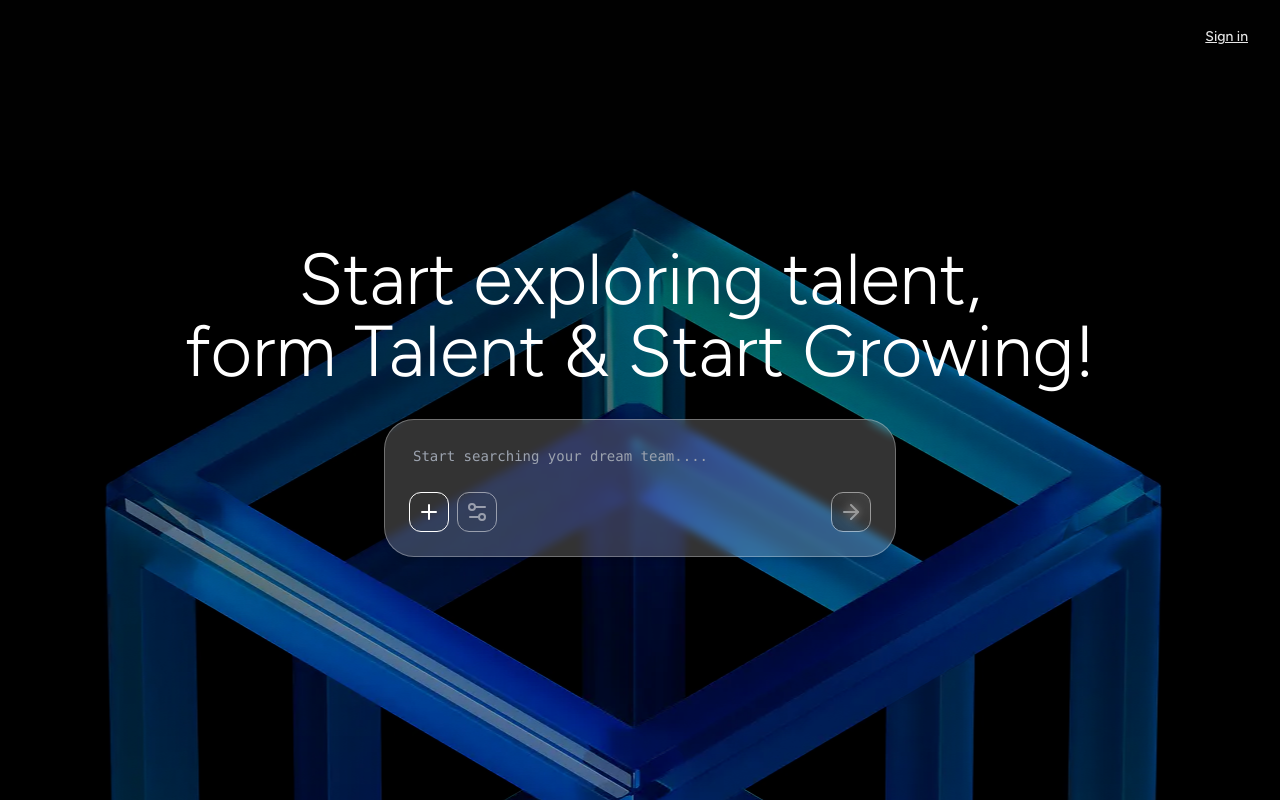
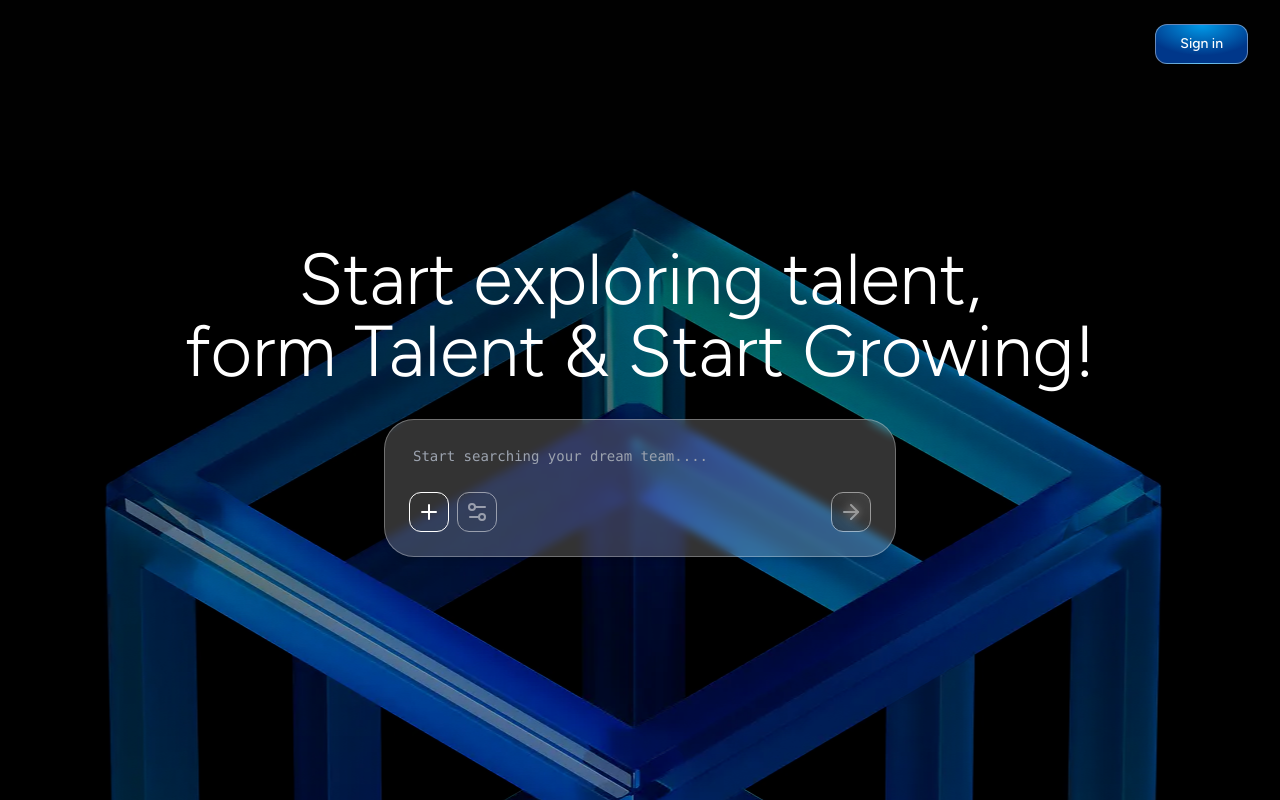
Before and after one commit to TezzeractTeams/TezzeractApp, a React (Vite) app in the folder client/: page / in a window 1280 px wide. Built offline with nearby package versions, Linux system fonts and the light colour scheme; no server answers.

Commit message:
add name

```diff
--- a/client/src/features/home/pages/HomePage.tsx
+++ b/client/src/features/home/pages/HomePage.tsx
@@ -3,14 +3,30 @@ import { useNavigate } from "react-router-dom";
 import { Button } from "@/shared/components/ui/Button";
 import { Input } from "@/shared/components/ui/Input";
 import { ArrowRight, Plus, Settings2, Loader2 } from "lucide-react";
-import { useOidcSession } from "@/shared/hooks/useOidcSession";
+import { useOidcSession, type OidcClaims } from "@/shared/hooks/useOidcSession";
 
+function displayNameFromClaims(claims: OidcClaims | null): string {
+  if (typeof claims?.name === "string" && claims.name.trim()) {
+    return claims.name.trim();
+  }
+  if (
+    typeof claims?.preferred_username === "string" &&
+    claims.preferred_username.trim()
+  ) {
+    return claims.preferred_username.trim();
+  }
+  if (typeof claims?.email === "string" && claims.email.trim()) {
+    return claims.email.trim();
+  }
+  return "Account";
+}
 
 export default function HomePage() {
-  const { authenticated, loading: oidcLoading } = useOidcSession();
+  const { authenticated, loading: oidcLoading, claims } = useOidcSession();
   const [input, setInput] = useState("");
   const [isLoading, setIsLoading] = useState(false);
   const navigate = useNavigate();
+  const displayName = displayNameFromClaims(claims);
 
   const handleSendMessage = async () => {
     if (!input.trim() || isLoading) return;
@@ -39,18 +55,23 @@ export default function HomePage() {
   return (
     <div className="flex flex-col bg-[#010101] bg-[url('/Tezzeract_3d_bg.webp')] bg-no-repeat bg-[center_10rem] h-[100vh] justify-center relative">
       {!oidcLoading && (
-        <div className="absolute top-6 right-8">
+        <div className="absolute top-6 right-8 z-10 flex items-center gap-3">
           {authenticated ? (
-            <a
-              href="/auth/logout"
-              className="text-white/90 text-sm font-medium hover:text-white underline"
-            >
-              Sign out
-            </a>
+            <>
+              <span className="text-white text-sm font-medium max-w-[16rem] truncate">
+                {displayName}
+              </span>
+              <a
+                href="/auth/logout"
+                className="inline-flex items-center justify-center h-10 px-5 rounded-xl border border-white/40 text-white text-sm font-medium hover:bg-white/10 transition-colors"
+              >
+                Sign out
+              </a>
+            </>
           ) : (
             <a
               href="/auth/login"
-              className="text-white/90 text-sm font-medium hover:text-white underline"
+              className="inline-flex items-center justify-center h-10 px-6 rounded-xl border border-white/40 text-white text-sm font-medium bg-[radial-gradient(64.46%_80%_at_50.53%_0%,#009BE9_0%,#00378A_100%)] hover:shadow-[0_0_10px_0_rgba(0,169,238,0.40)] transition-shadow"
             >
               Sign in
             </a>
```
Also changed, not shown: 1 other file (tests, documents, lock files or other folders).
